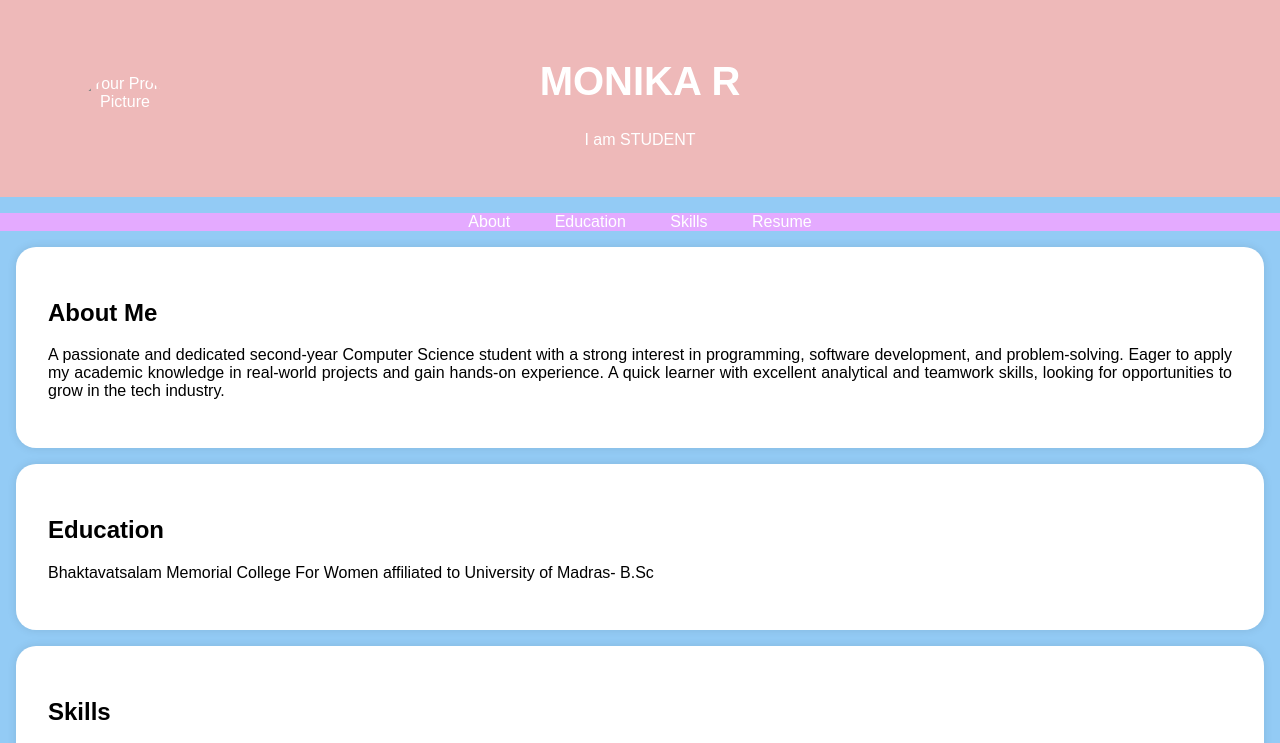
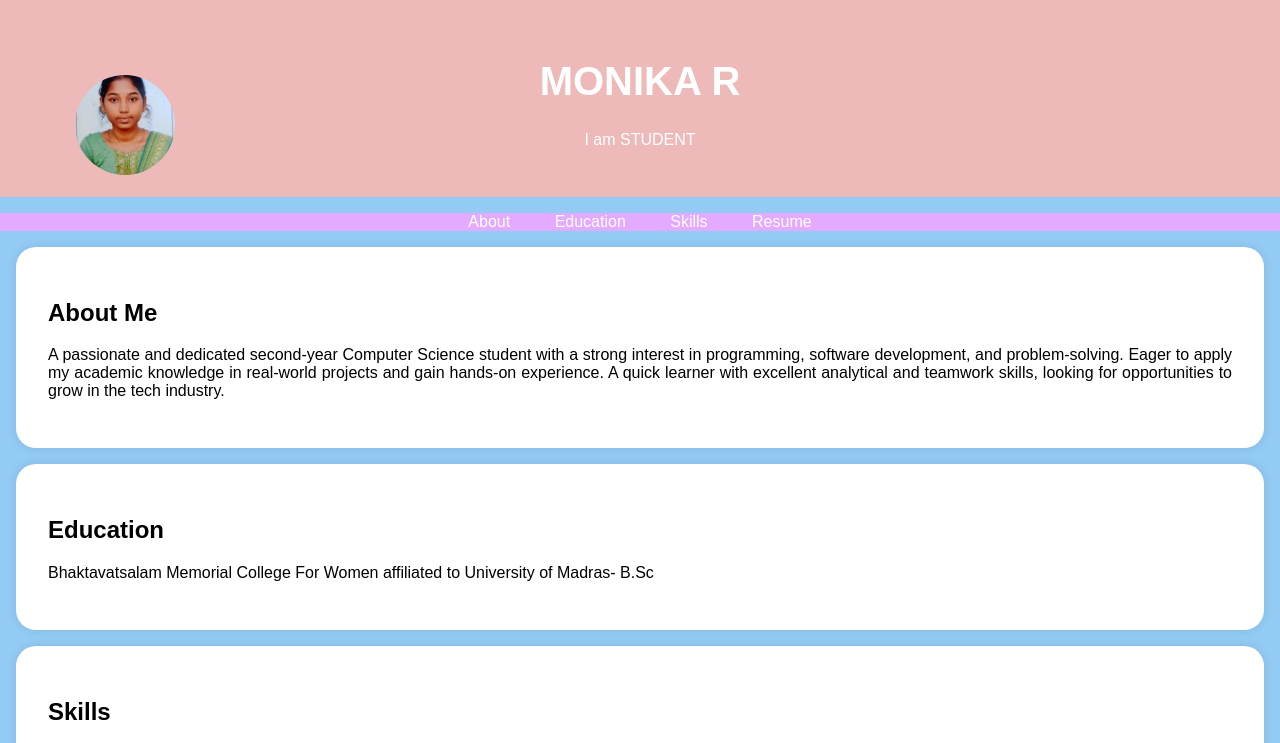
Before and after one commit to diaramesh05/digital-portfolio, a plain HTML site: page index.html in a window 1280 px wide. Shown: the top 743 px of the page. Drawn offline with Linux system fonts and the light colour scheme.

Commit message:
index.html

```diff
--- a/index.html
+++ b/index.html
@@ -95,7 +95,7 @@
     <header>
         <div class="header-content">
             <!-- Add your profile picture here -->
-            <img src="image.jpg" alt="Your Profile Picture" class="profile-picture">
+            <img src="my image.jpg" alt="Your Profile Picture" class="profile-picture">
             <h1>MONIKA R </h1>
             <p>I am STUDENT</p>
         </div>
```
